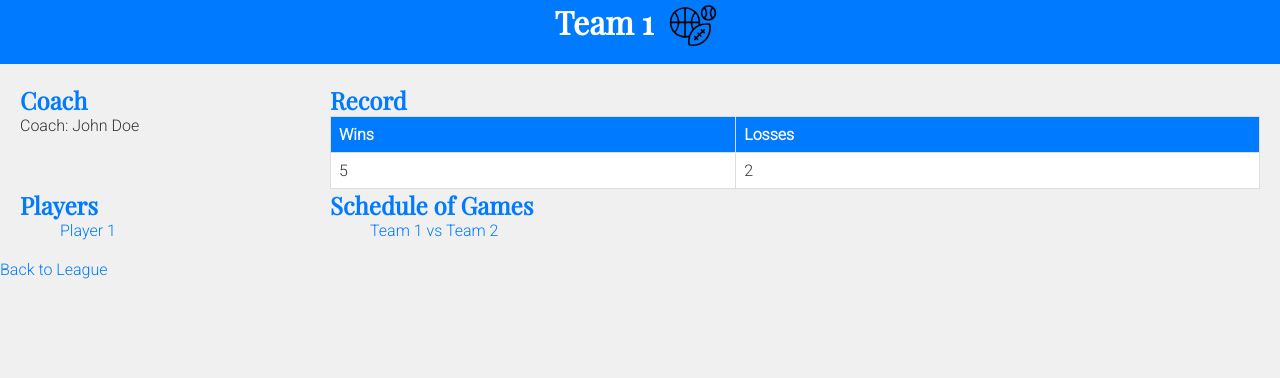
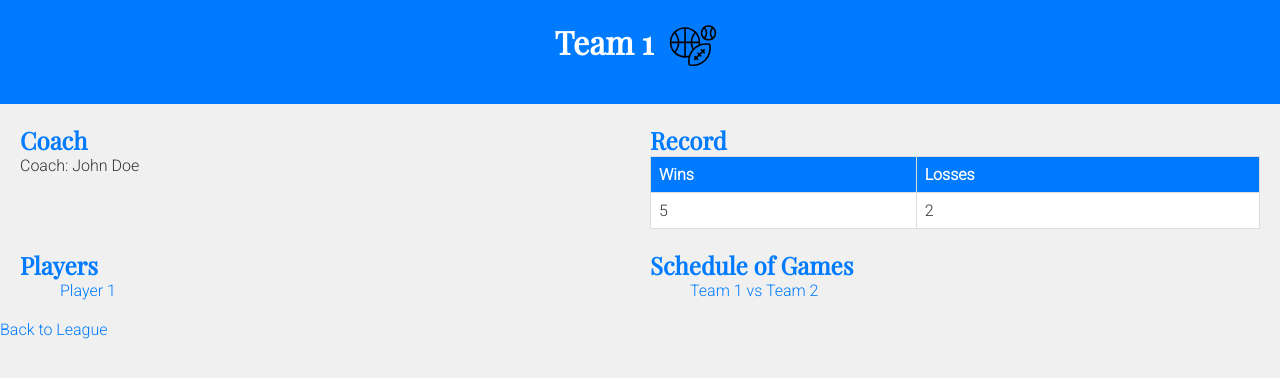
Before and after one commit to domdavidson251/CSC437, a website: page packages/proto/public/team1.html in a window 1280 px wide. Drawn offline with nearby package versions, Linux system fonts and the light colour scheme.

Commit message:
css changes

```diff
--- a/packages/proto/public/styles/page.css
+++ b/packages/proto/public/styles/page.css
@@ -8,7 +8,7 @@
     background-color: var(--header-background-color);
     color: var(--header-text-color);
     font-family: 'Playfair Display', serif;
-    padding: var(--[page-padding]);
+    padding: var(--page-padding);
     text-align: center;
 }
 
@@ -20,10 +20,6 @@
 h2 {
     color: var(--link-color);
     font-family: 'Playfair Display', serif;
-}
-
-p {
-    font-family: var(--font-family);
 }
 
 table {
@@ -38,7 +34,7 @@
     text-align: left;
 }
 
-ul {
+ul, p {
     font-family: var(--font-family);
 }
 
@@ -65,6 +61,9 @@
 
 .main-container {
     display: grid;
-    grid-template-columns: 1fr 3fr;
+    grid-template-columns: 2fr 2fr;
     padding: var(--page-padding);
+    grid-column-gap: var(--page-padding);
+    grid-row-gap: var(--page-padding);
+
 }
```
